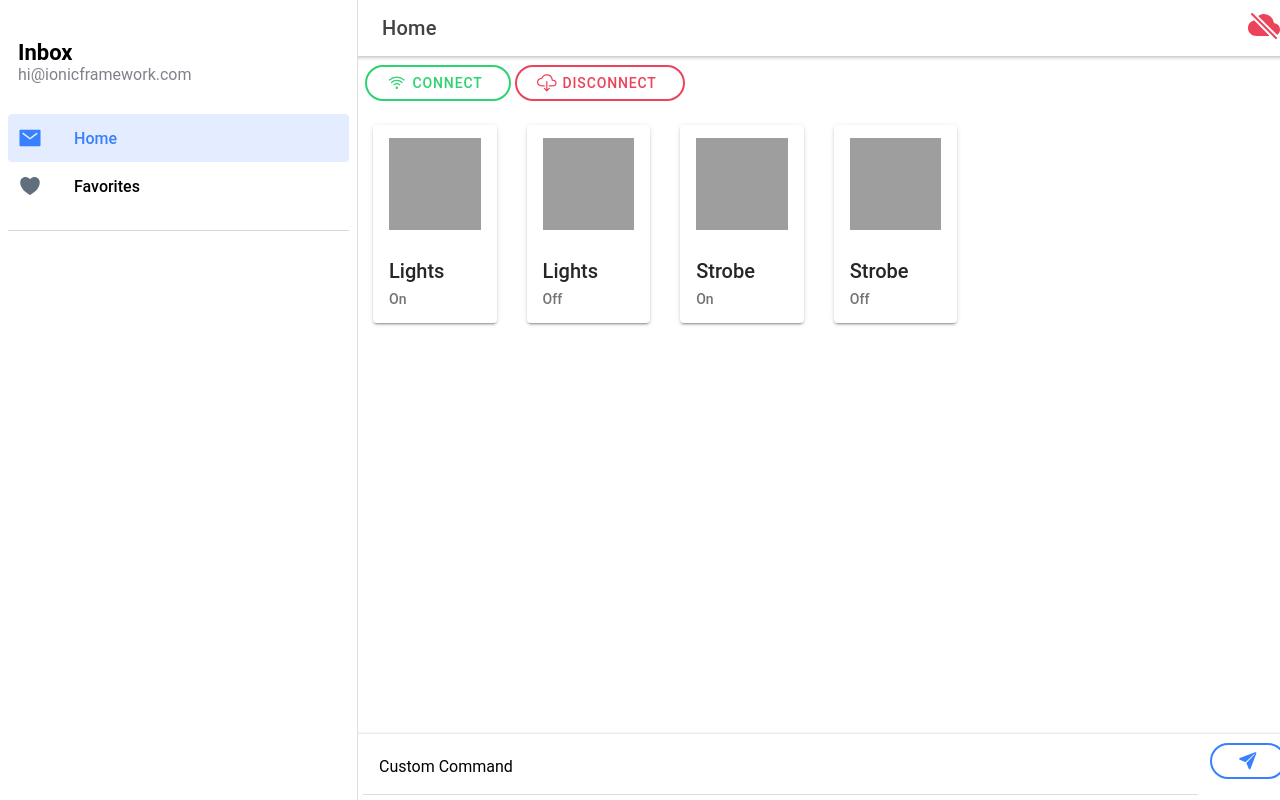
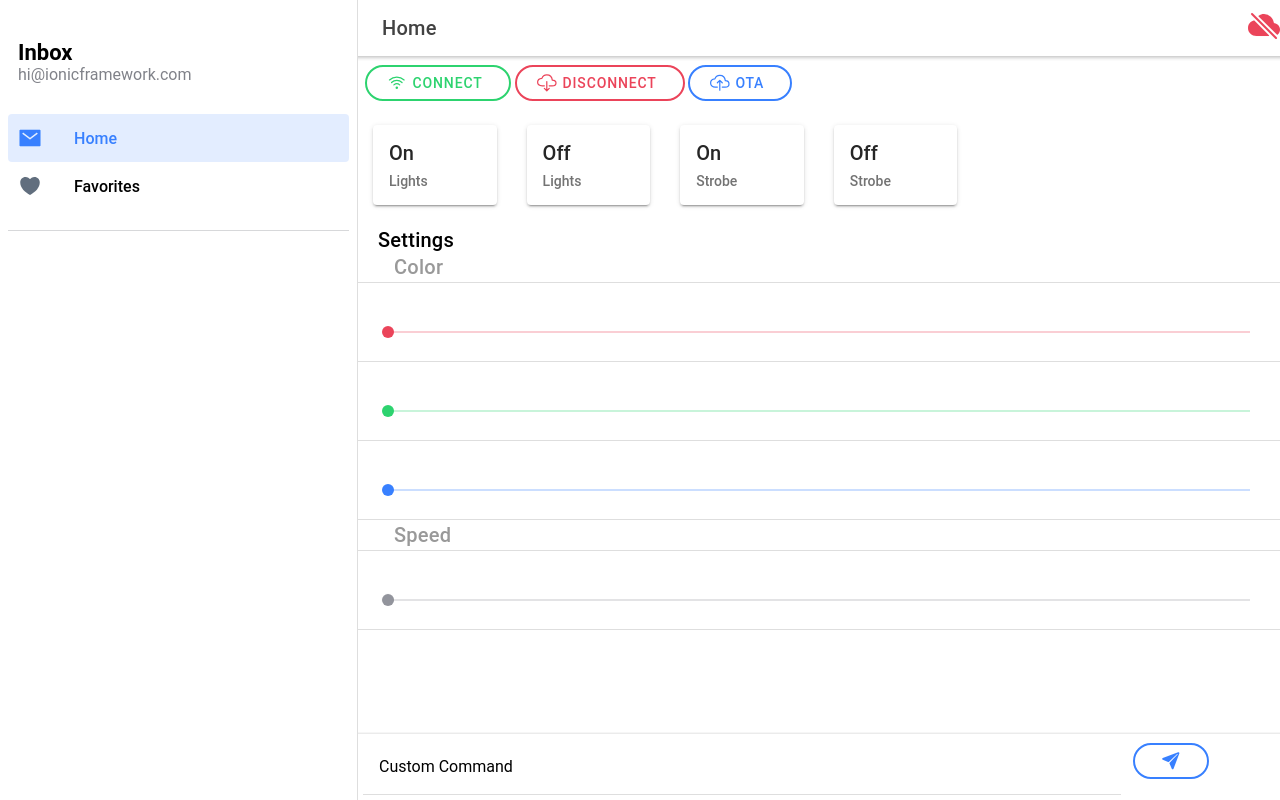
Before and after one commit to TheoChristo/LedBarApp, a React (Create React App) app: page /page/Home in a window 1280 px wide. Built offline with nearby package versions, Linux system fonts and the light colour scheme.

Commit message:
Working remotely on android and esp

```diff
--- a/src/pages/Page.tsx
+++ b/src/pages/Page.tsx
@@ -1,26 +1,49 @@
-import { IonButtons, IonCol, IonContent, IonHeader, IonItem, IonLabel, IonMenuButton, IonPage, IonRow, IonTitle, IonToolbar } from '@ionic/react';
+import { IonButtons, IonChip, IonCol, IonContent, IonHeader, IonItem, IonItemDivider, IonLabel, IonList, IonMenuButton, IonPage, IonRow, IonTitle, IonToolbar } from '@ionic/react';
 import { IonFab, IonFabButton, IonInput, IonFooter} from '@ionic/react';
-import { IonCard, IonCardContent, IonImg, IonCardTitle, IonCardHeader, IonCardSubtitle, IonGrid} from '@ionic/react';
+import { IonCard, IonCardContent, IonImg, IonCardTitle, IonCardHeader, IonCardSubtitle, IonGrid, IonRange} from '@ionic/react';
 import { useParams } from 'react-router';
 import { IonButton, useIonToast } from '@ionic/react';
 import { IonIcon } from '@ionic/react';
-import { wifiOutline, send, cloudDone, cloudOffline, cloudDownloadOutline, paperPlane} from 'ionicons/icons';
+import { wifiOutline, send, cloudDone, cloudOffline, cloudDownloadOutline, paperPlane, pauseCircle, playCircle, ellipse, cloudUploadOutline} from 'ionicons/icons';
 import ReactDOM from 'react-dom';
 import React, { useState } from 'react';
 
 import './Page.css';
 import { socketProvider } from '../providers/socketProvider';
+import { RangeValue } from '@ionic/core';
 
 var sock : socketProvider;
 let connected = false;
 
 const Page: React.FC = () => {
 
+  // toast
   const { name } = useParams<{ name: string; }>();
   const [present] = useIonToast();
 
   const [text, setText] = useState<string>();
   const [number, setNumber] = useState<number>();
+
+  // slider
+  const [redvalue, setredValue] = useState(0);
+  const [greenvalue, setgreenValue] = useState(0);
+  const [bluevalue, setblueValue] = useState(0);
+  const [speedvalue, setspeedValue] = useState(0);
+
+  interface espMessage {
+    Op:number;
+    Arg1:number;
+    Arg2:number;
+    Arg3:number;
+    Arg4:number;
+  };
+
+  function setMessage(Op:number, Arg1:number, Arg2:number, Arg3:number, Arg4:number)
+  {
+    var myMessage : espMessage= {Op: Op, Arg1:Arg1, Arg2:Arg2, Arg3:Arg3, Arg4:Arg4}
+    return JSON.stringify(myMessage)
+  }
+
 
   var connection_indicator = () => {
     if (connected) return <IonIcon color="success" size="large" slot="end" icon={cloudDone} />
@@ -51,12 +74,28 @@ const Page: React.FC = () => {
     };
   }
 
-  function sendMessage(){
+  function sendCustomMessage(){
     if (text && connected)
       sock.mySocket.send(String(text));
     else if (!connected)
       present('No connection available!', 2000)
   }
+
+  function sendSocketMessage(msg:string){
+    if (connected)
+    {
+      sock.mySocket.send(msg);
+    }
+  }
+
+  function forceOTA()
+  {
+    if (text && connected)
+      sock.mySocket.send("100,0,0");
+    else if (!connected)
+      present('No connection available!', 2000)
+  }
+
   function diconnect_socket(){
     if (connected)
     {
@@ -67,6 +106,32 @@ const Page: React.FC = () => {
     }
     else
       present('No connection available!', 2000)
+
+  }
+
+  function getSliderValue(val : RangeValue, sl:number)
+  {
+    if (sl == 0)
+    {
+      setredValue(val as number)
+      sendSocketMessage(setMessage(10, 0,redvalue, greenvalue, bluevalue))
+    }
+    else if (sl == 1)
+    {
+      setgreenValue(val as number)
+      sendSocketMessage(setMessage(10, 0,redvalue, greenvalue, bluevalue))
+    }
+    else if (sl == 2)
+    {
+      setblueValue(val as number)
+      sendSocketMessage(setMessage(10, 0,redvalue, greenvalue, bluevalue))
+    }
+    else if (sl == 3)
+    {
+      setspeedValue(val as number)
+      sendSocketMessage(setMessage(9,speedvalue,redvalue, greenvalue, bluevalue))
+      console.log("Speed : "+speedvalue.toString())
+    }
 
   }
 
@@ -93,6 +158,10 @@ const Page: React.FC = () => {
             <IonButton color="danger" shape="round" fill="outline" onClick={() => diconnect_socket() } >
               <IonIcon slot="start" icon={cloudDownloadOutline} />Disconnect
             </IonButton>
+
+            <IonButton shape="round" fill="outline" onClick={() => forceOTA() } >
+              <IonIcon slot="start" icon={cloudUploadOutline} />OTA
+            </IonButton>
           </IonCol>
         </IonRow>
 
@@ -101,21 +170,53 @@ const Page: React.FC = () => {
           <IonRow class="ion-align-items-center">
 
             <IonCol size-xs="6" sizeSm="4" sizeMd="3" sizeLg="3" sizeXl="2">
-              <ActionCard title="Lights" subtitle="On" imgurl="http://placekitten.com/g/650/650" command="2,0,0" />
+              <ActionCard title="On" subtitle="Lights" imgurl="" command={setMessage(2,1,redvalue, greenvalue, bluevalue)} />
             </IonCol>
             <IonCol size-xs="6" sizeSm="4" sizeMd="3" sizeLg="3" sizeXl="2">
-              <ActionCard title="Lights" subtitle="Off" imgurl="http://placekitten.com/g/480/480" command="3,0,0" />
+              <ActionCard title="Off" subtitle="Lights" imgurl="" command={setMessage(3,0,redvalue, greenvalue, bluevalue)} />
             </IonCol>
             <IonCol size-xs="6" sizeSm="4" sizeMd="3" sizeLg="3" sizeXl="2">
-              <ActionCard title="Strobe" subtitle="On" imgurl="http://placekitten.com/g/320/320" command="99,1,255,255,255" />
+              <ActionCard title="On" subtitle="Strobe" imgurl="" command={setMessage(99,1,redvalue, greenvalue, bluevalue)} />
             </IonCol>
             <IonCol size-xs="6" sizeSm="4" sizeMd="3" sizeLg="3" sizeXl="2">
-              <ActionCard title="Strobe" subtitle="Off" imgurl="http://placekitten.com/g/150/150" command="99,0" />
+
+              <ActionCard title="Off" subtitle="Strobe" imgurl="" command={setMessage(99, 0, redvalue, greenvalue, bluevalue)} />
             </IonCol>
 
           </IonRow>
 
+          {/* <IonChip>
+            <IonIcon icon={playCircle} color="primary" />
+            <IonLabel>Icon Chip</IonLabel>
+            <IonIcon icon={pauseCircle} />
+          </IonChip> */}
 
+          <IonList>
+            <IonTitle>Settings</IonTitle>
+
+            <IonItemDivider><IonTitle>Color</IonTitle></IonItemDivider>
+            <IonItem>
+              <IonRange min={0} max={255} color="danger" pin={true} onIonChange={e => getSliderValue(e.detail.value, 0) }>
+              </IonRange>
+            </IonItem>
+
+            <IonItem>
+              <IonRange min={0} max={255} color="success" pin={true} onIonChange={e => getSliderValue(e.detail.value, 1) }>
+              </IonRange>
+            </IonItem>
+
+            <IonItem>
+              <IonRange min={0} max={255} color="primary" pin={true} onIonChange={e => getSliderValue(e.detail.value, 2) }>
+              </IonRange>
+            </IonItem>
+
+            <IonItemDivider><IonTitle>Speed</IonTitle></IonItemDivider>
+
+            <IonItem>
+              <IonRange min={1} max={150} color="medium" pin={true} onIonChange={e => getSliderValue(e.detail.value, 3) }>
+              </IonRange>
+            </IonItem>
+          </IonList>
 
 
 
@@ -124,7 +225,7 @@ const Page: React.FC = () => {
           <IonToolbar>
             <IonRow>
 
-              <IonCol sizeXs="11">
+              <IonCol sizeXs="10">
                 <IonItem>
                   <IonLabel position="floating">Custom Command</IonLabel>
                   <IonInput value={text} onIonChange={e => setText(e.detail.value!)} clearInput></IonInput>
@@ -132,7 +233,7 @@ const Page: React.FC = () => {
               </IonCol>
 
               <IonCol sizeXs="1">
-                <IonButton fill = "outline"  shape="round" onClick={() => sendMessage()}>
+                <IonButton fill = "outline"  shape="round" onClick={() => sendCustomMessage()}>
                   <IonIcon icon={paperPlane} />
                 </IonButton>
 
@@ -147,20 +248,25 @@ const Page: React.FC = () => {
 
 class ActionCard extends React.Component
 {
+  // constructor(props)
+  // {
+  //   super(props)
+  // }
   props = { title: "", subtitle: "", imgurl: "", command:""};
 
   sendMessage(){
     if (connected)
+    {
       sock.mySocket.send(this.props.command);
+    }
   }
 
   render() {
     return (
         <IonCard onClick = {() => this.sendMessage()}>
-
-          <IonCardContent >
+          {/* <IonCardContent >
               <IonImg src={this.props.imgurl}  />
-          </IonCardContent>
+          </IonCardContent> */}
 
           <IonCardHeader >
             <IonCardTitle>{this.props.title} </IonCardTitle>
@@ -169,6 +275,7 @@ class ActionCard extends React.Component
             </IonCardSubtitle>
           </IonCardHeader>
 
+
         </IonCard>
     );
   }
```
